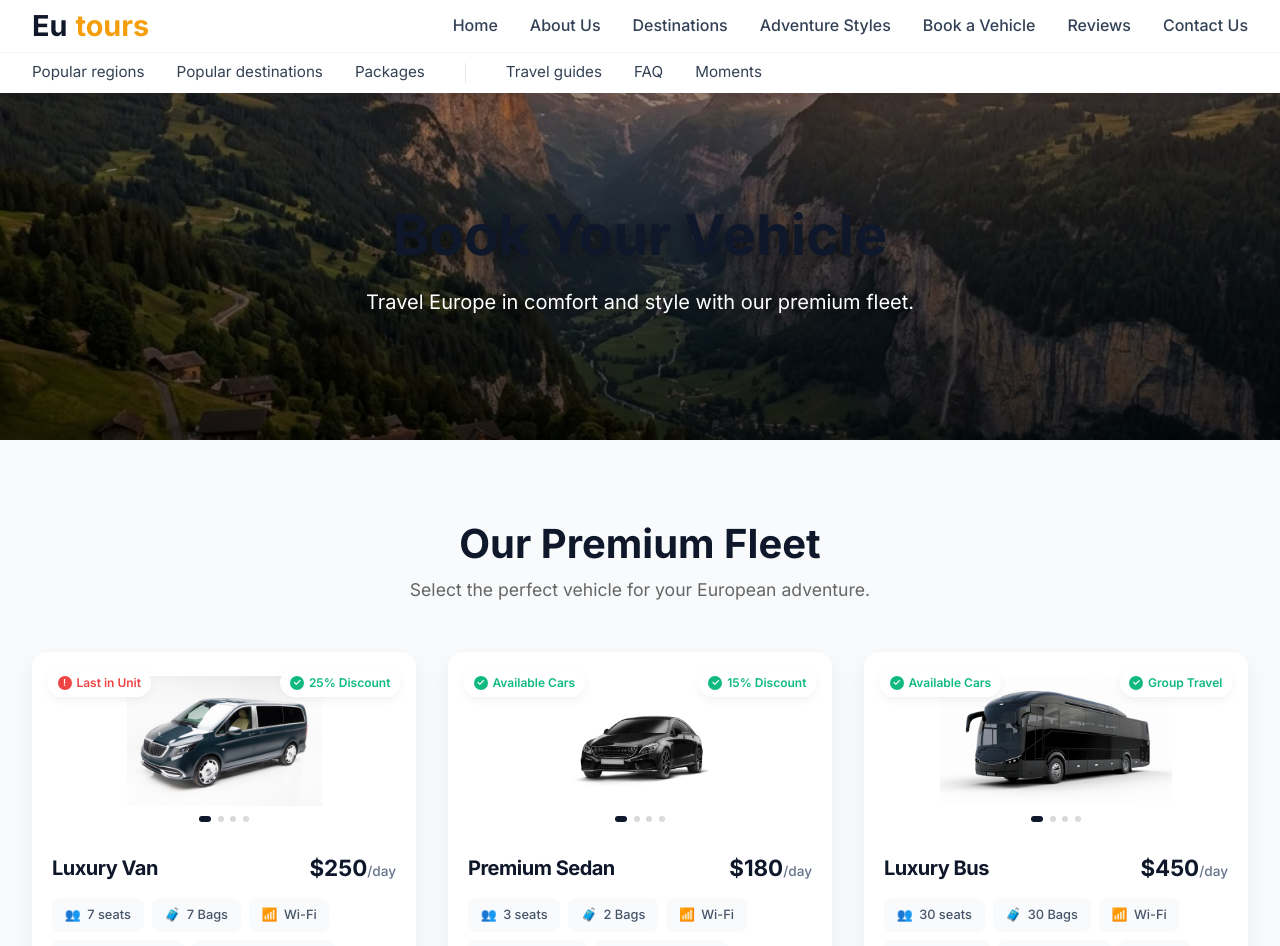
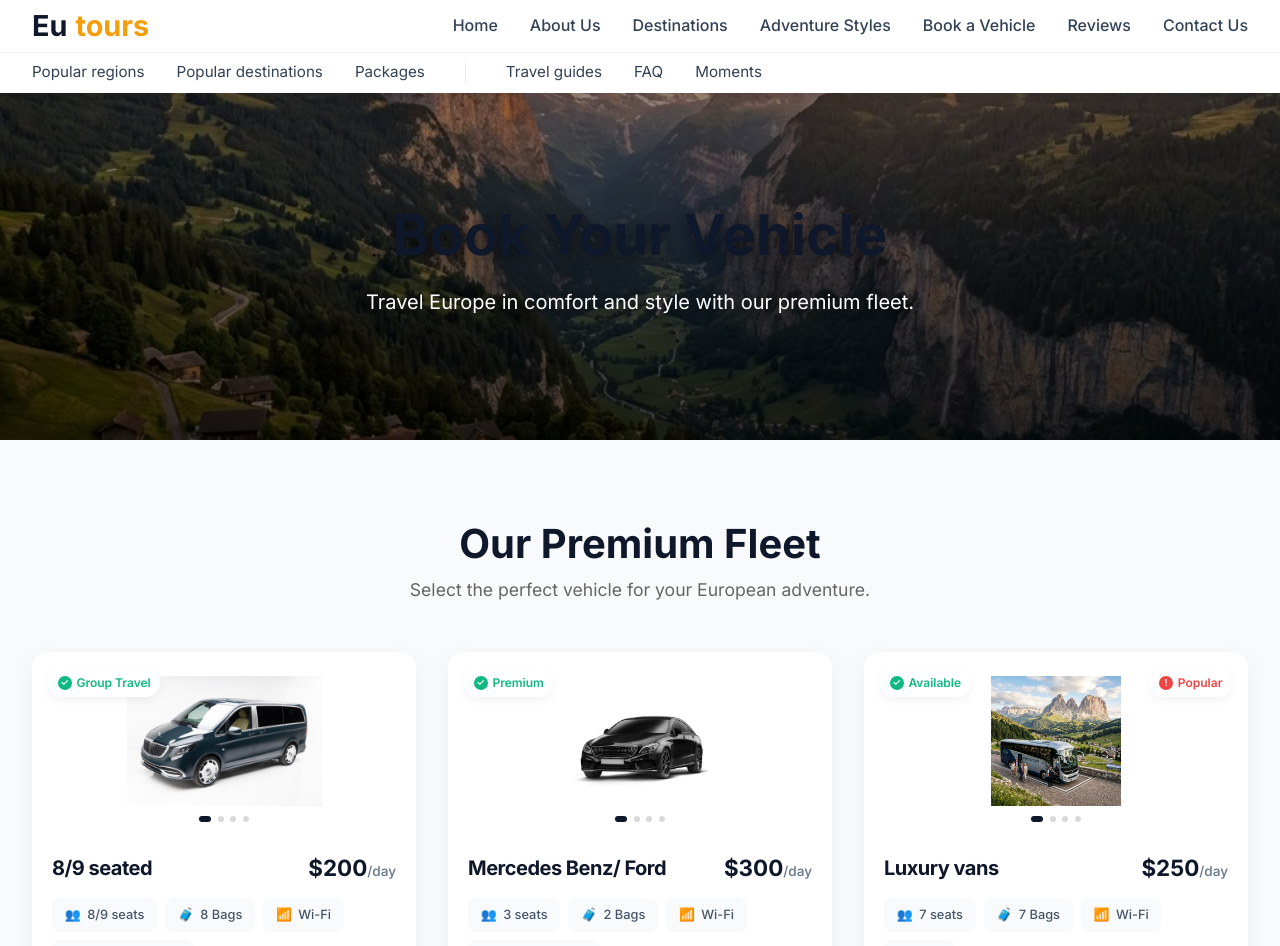
Before and after one commit to AMGRPrabhatha/eutours, a React (Vite) app: page /book-vehicle in a window 1280 px wide. Shown: the top 946 px of the page. Built offline with nearby package versions, Linux system fonts and the light colour scheme.

Commit message:
Update BookVehicle fleet section with new specified vehicle categories

```diff
--- a/src/pages/BookVehicle.jsx
+++ b/src/pages/BookVehicle.jsx
@@ -18,47 +18,54 @@ const staggerContainer = {
 
 const vehicles = [
   {
-    id: 'luxury-van',
-    name: 'Luxury Van',
+    id: '8-9-seated',
+    name: '8/9 seated',
     image: '/images/van.jpg',
+    price: '$200',
+    topTags: [{text: 'Group Travel', type: 'success'}],
+    pills: [
+      { icon: '👥', text: '8/9 seats' },
+      { icon: '🧳', text: '8 Bags' },
+      { icon: '📶', text: 'Wi-Fi' },
+      { icon: '❄️', text: 'Climate Control' }
+    ]
+  },
+  {
+    id: 'mercedes-benz-ford',
+    name: 'Mercedes Benz/ Ford',
+    image: '/images/sedan.webp',
+    price: '$300',
+    topTags: [{text: 'Premium', type: 'success'}],
+    pills: [
+      { icon: '👥', text: '3 seats' },
+      { icon: '🧳', text: '2 Bags' },
+      { icon: '📶', text: 'Wi-Fi' },
+      { icon: '💺', text: 'Leather Seats' }
+    ]
+  },
+  {
+    id: 'luxury-vans',
+    name: 'Luxury vans',
+    image: '/images/luxury_van_1781075675269.webp',
     price: '$250',
-    topTags: [{text: 'Last in Unit', type: 'alert'}, {text: '25% Discount', type: 'success'}],
+    topTags: [{text: 'Available', type: 'success'}, {text: 'Popular', type: 'alert'}],
     pills: [
       { icon: '👥', text: '7 seats' },
       { icon: '🧳', text: '7 Bags' },
       { icon: '📶', text: 'Wi-Fi' },
-      { icon: '💺', text: 'Leather Seats' },
-      { icon: '❄️', text: 'Climate Control' },
       { icon: '🚐', text: 'Van' }
     ]
   },
   {
-    id: 'premium-sedan',
-    name: 'Premium Sedan',
-    image: '/images/sedan.webp',
-    price: '$180',
-    topTags: [{text: 'Available Cars', type: 'success'}, {text: '15% Discount', type: 'success'}],
-    pills: [
-      { icon: '👥', text: '3 seats' },
-      { icon: '🧳', text: '2 Bags' },
-      { icon: '📶', text: 'Wi-Fi' },
-      { icon: '🔇', text: 'Quiet Cabin' },
-      { icon: '🍾', text: 'Refreshments' },
-      { icon: '🚗', text: 'Sedan' }
-    ]
-  },
-  {
     id: 'luxury-bus',
-    name: 'Luxury Bus',
+    name: 'luxury bus',
     image: '/images/bus.jpg',
     price: '$450',
-    topTags: [{text: 'Available Cars', type: 'success'}, {text: 'Group Travel', type: 'success'}],
+    topTags: [{text: 'Available', type: 'success'}],
     pills: [
       { icon: '👥', text: '30 seats' },
       { icon: '🧳', text: '30 Bags' },
       { icon: '📶', text: 'Wi-Fi' },
-      { icon: '🚻', text: 'Restroom' },
-      { icon: '🖼️', text: 'Panoramic' },
       { icon: '🚌', text: 'Bus' }
     ]
   }
```
